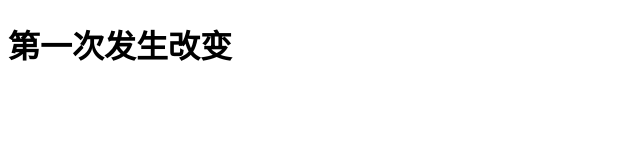
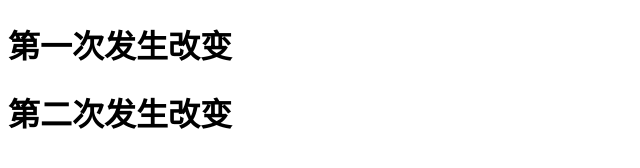
Before and after one commit to weiweian-x/git-demo1, a plain HTML site: page index.html in a window 1280 px wide. Shown: the whole page, without its empty margins (0-640 px from the left). Drawn offline with Linux system fonts and the light colour scheme.

Commit message:
A程序员第三次提交

```diff
--- a/index.html
+++ b/index.html
@@ -8,5 +8,6 @@
 </head>
 <body>
     <h1>第一次发生改变</h1>
+    <h1>第二次发生改变</h1>
 </body>
 </html>
```
